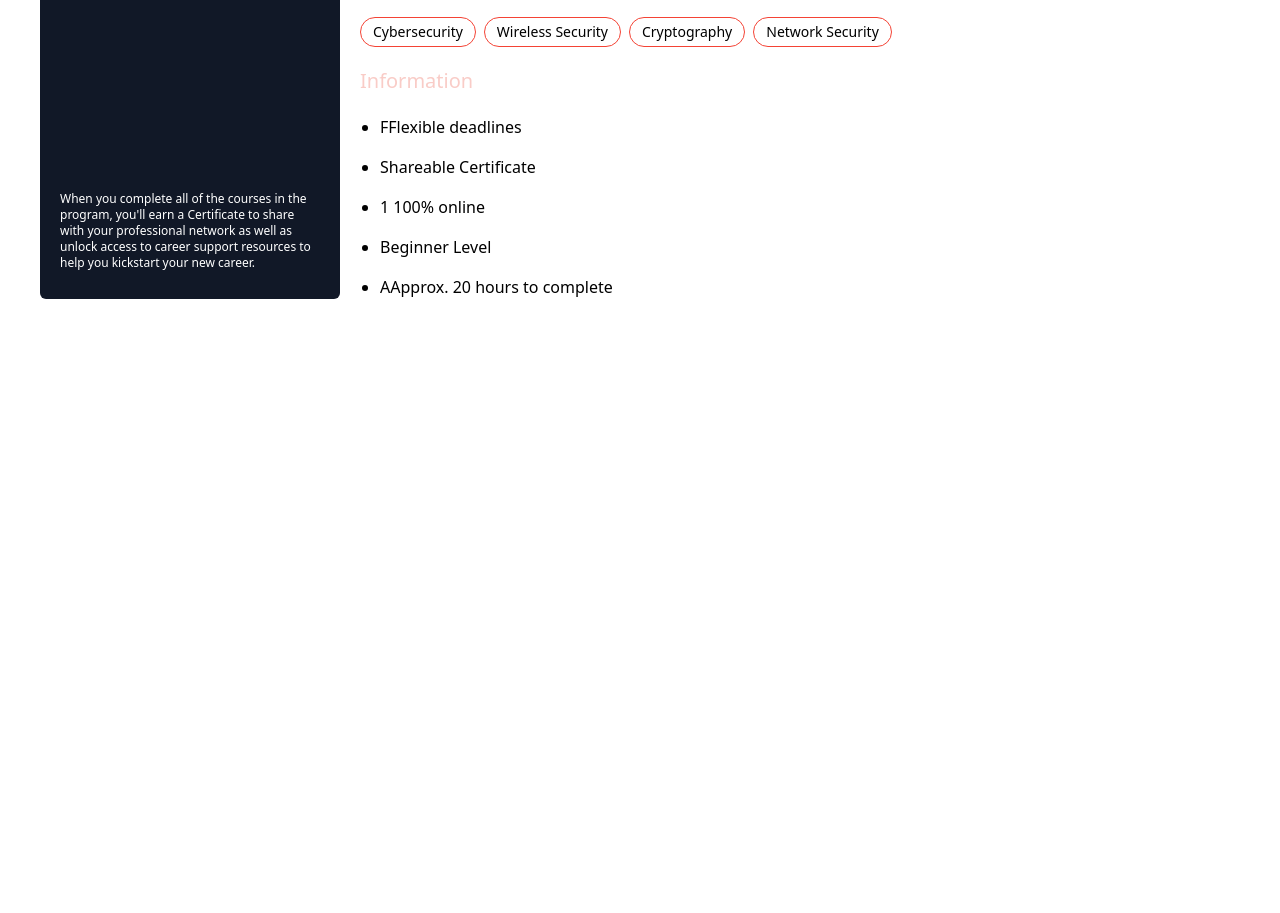
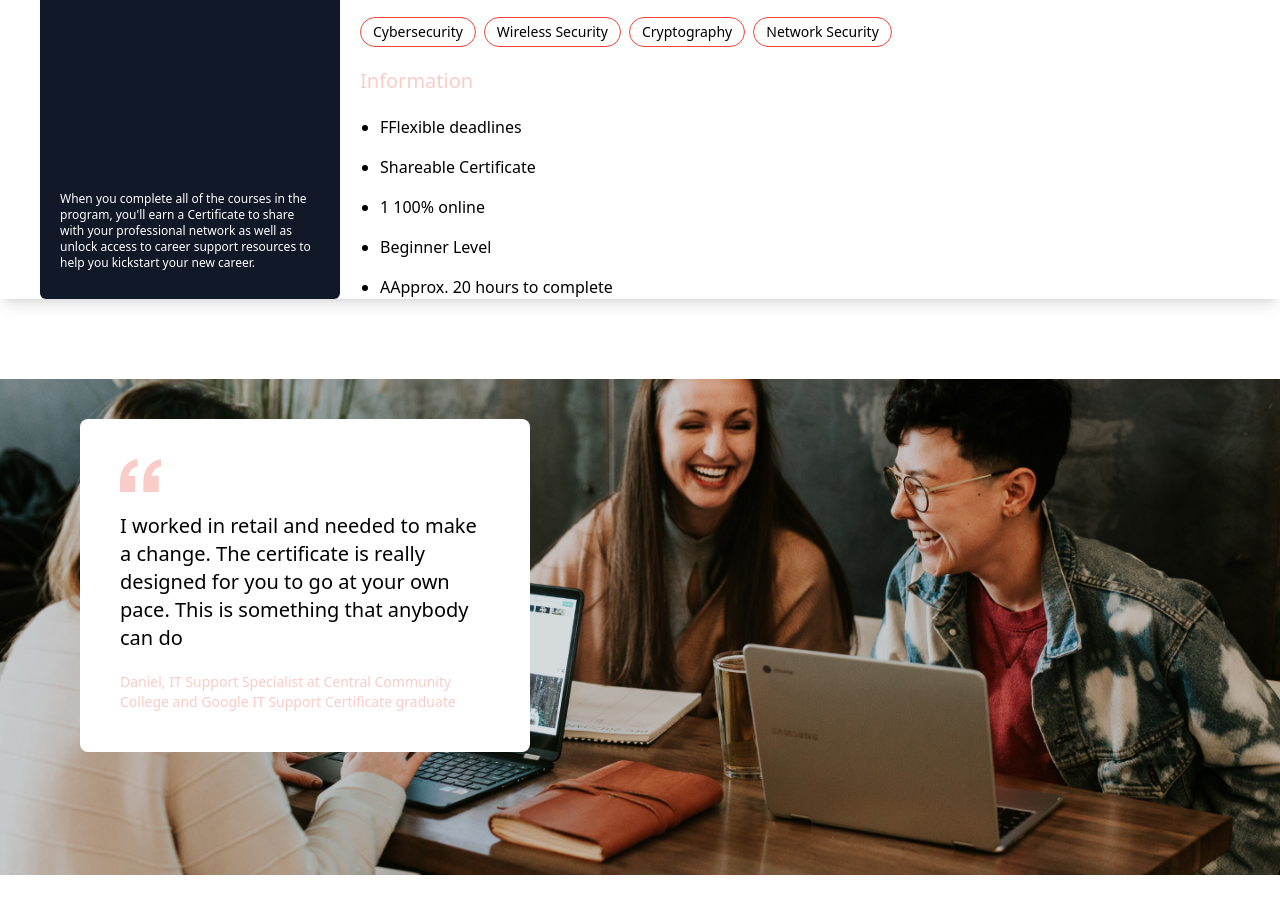
Before and after one commit to rakibulislam161363/tailwind-project-02, a website built with Vite: page index.html in a window 1280 px wide. Shown: the part 6647-7560 px from the top of the page. Before the commit the page ends 6946 px from the top, so only its background shows below. Built offline with nearby package versions, Linux system fonts and the light colour scheme.

Commit message:
aro akta section ses holo

```diff
--- a/index.html
+++ b/index.html
@@ -803,6 +803,24 @@
 
 
 
+    <!-- ! and last section start -->
+
+    <section class="pt-10 md:pt-20 mb-20">
+      <div class="relative">
+        <img class="" src="./image/brooke-cagle-g1Kr4Ozfoac-unsplash 2.png" alt="">
+        <div class="absolute bg-white px-10 py-10 top-10 w-[300px] md:w-[450px] left-20 rounded-lg">
+          <img src="./image/comma.png" alt="">
+          <p class="pt-5 text-xl">I worked in retail and needed to make a change. The certificate is really designed for you to go at your own pace. This
+          is something that anybody can do</p>
+          <p class="text-[#F9CCC7] text-sm pt-5">Daniel, IT Support Specialist at Central Community College and Google IT Support Certificate graduate</p>
+
+        </div>
+      </div>
+
+    </section>
+
+
+
 
 
   <script>
```
Also changed, not shown: image/comma.png (added).
